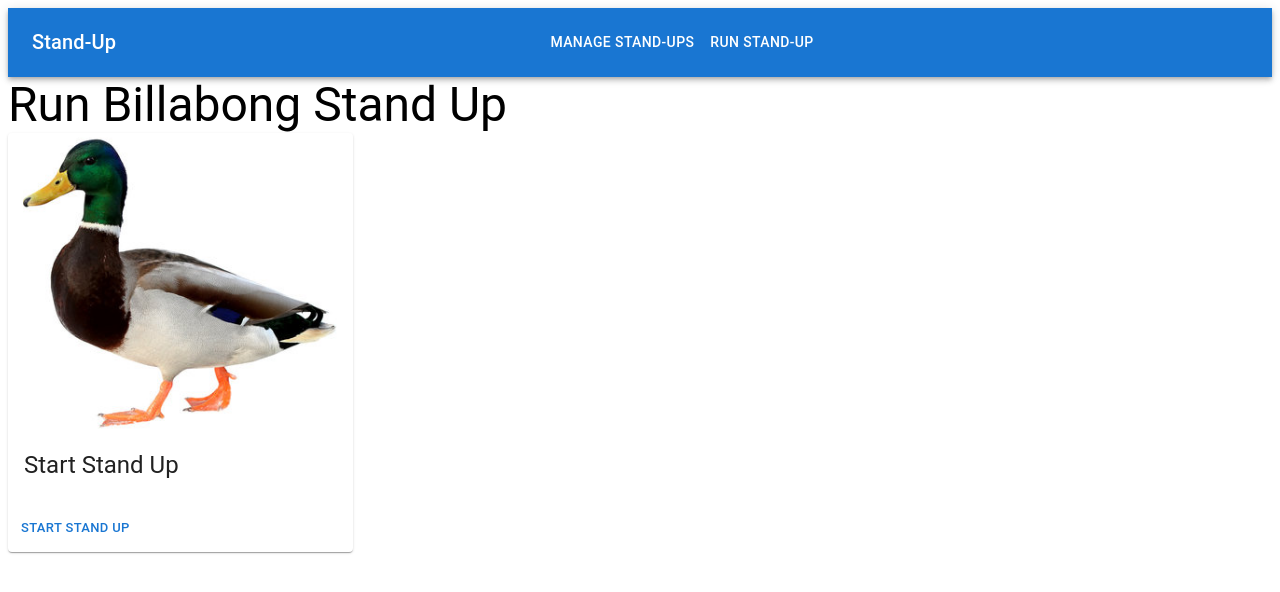
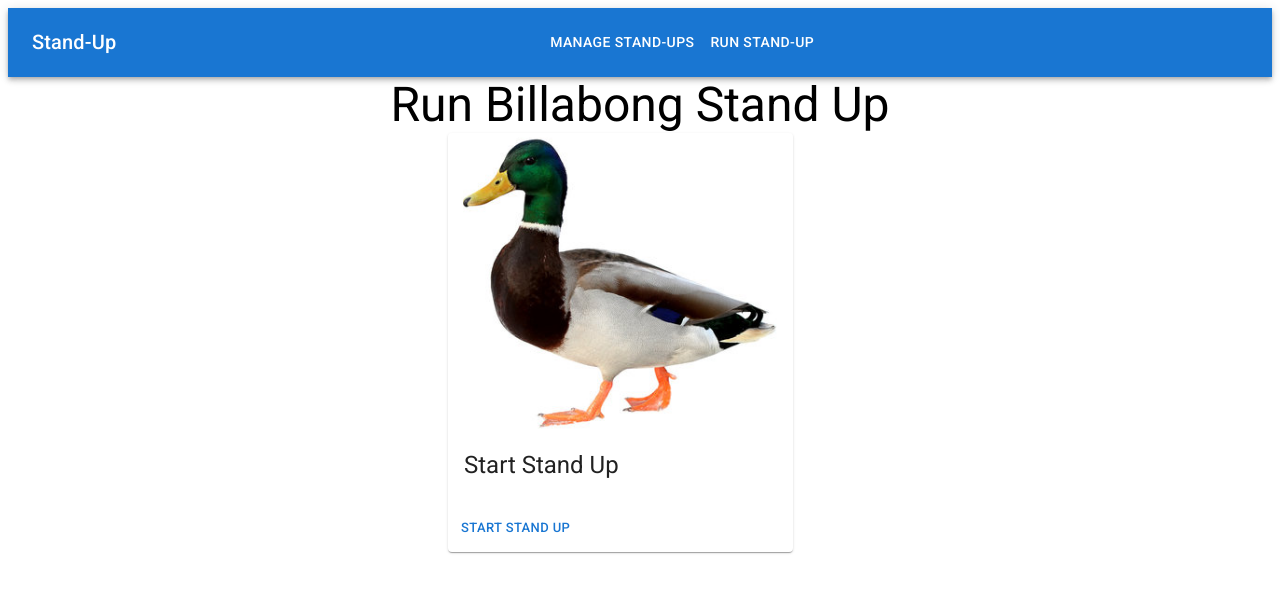
Before and after one commit to andrewlawrenceaus/react-stand-up-app, a React (Create React App) app: page / in a window 1280 px wide. Both pictures are taken after a click on the button "RUN STAND-UP". Shown: the top 592 px of the page. Built offline with nearby package versions, Linux system fonts and the light colour scheme.

Commit message:
Fixed layout of run standups page

```diff
--- a/package.json
+++ b/package.json
@@ -5,6 +5,7 @@
   "dependencies": {
     "@emotion/react": "^11.11.1",
     "@emotion/styled": "^11.11.0",
+    "@fontsource/roboto": "^5.0.8",
     "@mui/icons-material": "^5.14.3",
     "@mui/material": "^5.14.3",
     "react": "^18.2.0",
--- a/src/App.js
+++ b/src/App.js
@@ -1,38 +1,59 @@
-import { React, useState } from 'react';
-import ManageStandUp from './components/manage-stand-up/ManageStandUp';
-import RunStandUp from './components/run-stand-up/RunStandUp';
-import Header from './components/header/Header';
-
+import { React, useState } from "react";
+import ManageStandUp from "./components/manage-stand-up/ManageStandUp";
+import RunStandUp from "./components/run-stand-up/RunStandUp";
+import Header from "./components/header/Header";
+import { Container } from "@mui/material";
+import "@fontsource/roboto/300.css";
+import "@fontsource/roboto/400.css";
+import "@fontsource/roboto/500.css";
+import "@fontsource/roboto/700.css";
 
 const App = () => {
-
   const defaultStandUps = new Map();
-    defaultStandUps.set(
-        'Billabong', ['Andrew L', 'Anthony'
-        , 'Evan', 'Jono', 'Kathleen', 'Kane', 'Sam', 'Nik', 'Tim', 'Nikunj',
-        'Andrew B', 'Tanvi', 'Grant', 'Sharon', 'David']);
-    defaultStandUps.set(
-        'Soledad', ['Sharon', 'Keerthi', 'Chris']);
+  defaultStandUps.set("Billabong", [
+    "Andrew L",
+    "Anthony",
+    "Evan",
+    "Jono",
+    "Kathleen",
+    "Kane",
+    "Sam",
+    "Nik",
+    "Tim",
+    "Nikunj",
+    "Andrew B",
+    "Tanvi",
+    "Grant",
+    "Sharon",
+    "David",
+  ]);
+  defaultStandUps.set("Soledad", ["Sharon", "Keerthi", "Chris"]);
 
   const [standUps, setStandUps] = useState(defaultStandUps);
-    const [activeStandUp, setActiveStandUp] = useState('Billabong');
-    const [activePage, setActivePage] = useState('Manage Stand-Ups');
+  const [activeStandUp, setActiveStandUp] = useState("Billabong");
+  const [activePage, setActivePage] = useState("Manage Stand-Ups");
 
-    const pageButtonClickHandler = page => {
+  const pageButtonClickHandler = (page) => {
     setActivePage(page);
     console.log(page);
-    }
+  };
   return (
     <div>
       <Header onPageButtonClick={pageButtonClickHandler}></Header>
-            {activePage === 'Manage Stand-Ups' ?
-                <ManageStandUp standUps={standUps}
+      <Container>
+        {activePage === "Manage Stand-Ups" ? (
+          <ManageStandUp
+            standUps={standUps}
             setStandUps={setStandUps}
-                    setActiveStandUp={setActiveStandUp}></ManageStandUp>
-                :
-                <RunStandUp standUp={standUps.get(activeStandUp)}
-                    activeStandUp={activeStandUp}></RunStandUp>
-            }
+            setActiveStandUp={setActiveStandUp}
+          ></ManageStandUp>
+        ) : (
+          <RunStandUp
+            standUp={standUps.get(activeStandUp)}
+            activeStandUp={activeStandUp}
+          ></RunStandUp>
+        )}
+      </Container>
     </div>
   );
 };
--- a/src/components/run-stand-up/RunStandUp.js
+++ b/src/components/run-stand-up/RunStandUp.js
@@ -1,12 +1,15 @@
-import { React, useState } from 'react';
-import Typography from '@mui/material/Typography';
-import AttendeeCard from './AttendeeCard';
-import StartStandUpCard from './StartStandUpCard';
-import StandUpCompleteCard from './StandUpCompleteCard';
+import { React, useState } from "react";
+import Typography from "@mui/material/Typography";
+import AttendeeCard from "./AttendeeCard";
+import StartStandUpCard from "./StartStandUpCard";
+import StandUpCompleteCard from "./StandUpCompleteCard";
+import { Grid } from "@mui/material";
 
 export default function RunStandUp(props) {
-  const [standUpAttendees, setStandUpAttendees] = useState(initialiseStandUpAttendees(props.standUp));
-  const [standUpStatus, setStandUpStatus] = useState('Ready');
+  const [standUpAttendees, setStandUpAttendees] = useState(
+    initialiseStandUpAttendees(props.standUp)
+  );
+  const [standUpStatus, setStandUpStatus] = useState("Ready");
 
   const passDuckHandler = () => {
     let updatedAttendees = standUpAttendees.slice();
@@ -15,56 +18,75 @@ export default function RunStandUp(props) {
       setStandUpAttendees(updatedAttendees);
     } else {
       setStandUpAttendees(initialiseStandUpAttendees(props.standUp));
-      setStandUpStatus('Complete')
+      setStandUpStatus("Complete");
     }
-  }
+  };
   const lateAttendeeHandler = () => {
     let updatedAttendees = standUpAttendees.slice();
     let lateAttendee = updatedAttendees.splice(0, 1);
     updatedAttendees.push(...lateAttendee);
     setStandUpAttendees(updatedAttendees);
-  }
+  };
 
   const startStandUpHandler = () => {
-    setStandUpStatus('In Progress');
-  }
+    setStandUpStatus("In Progress");
+  };
 
   const resetStandUpHandler = () => {
-    setStandUpStatus('Ready');
-  }
+    setStandUpStatus("Ready");
+  };
 
   return (
-    <>
-      <Typography variant="h3" component="div" sx={{ flexGrow: 1 }}>
+    <Grid container>
+      <Grid item xs={12} display="flex" justifyContent="center" alignItems="center">
+        <Typography align="center" variant="h3" component="div" sx={{ flexGrow: 1 }}>
           Run {props.activeStandUp} Stand Up
         </Typography>
+      </Grid>
+    <Grid item xs={4} />
+      <Grid item xs={4}>
         {(() => {
           switch (standUpStatus) {
-          case 'Ready':
-            return <StartStandUpCard startStandUpHandler={startStandUpHandler}></StartStandUpCard>
-          case 'In Progress':
-            return <AttendeeCard attendee={standUpAttendees[0]}
+            case "Ready":
+              return (
+                <StartStandUpCard
+                  startStandUpHandler={startStandUpHandler}
+                ></StartStandUpCard>
+              );
+            case "In Progress":
+              return (
+                <AttendeeCard
+                  attendee={standUpAttendees[0]}
                   passDuckHandler={passDuckHandler}
-              lateAttendeeHandler={lateAttendeeHandler}>
-            </AttendeeCard>
-          case 'Complete':
-            return <StandUpCompleteCard resetStandUpHandler={resetStandUpHandler}></StandUpCompleteCard>
+                  lateAttendeeHandler={lateAttendeeHandler}
+                ></AttendeeCard>
+              );
+            case "Complete":
+              return (
+                <StandUpCompleteCard
+                  resetStandUpHandler={resetStandUpHandler}
+                ></StandUpCompleteCard>
+              );
             default:
-            return null
+              return null;
           }
-      }
-      )()}
-    </>
-  )
+        })()}
+      </Grid>
+      <Grid item xs={4} />
+    </Grid>
+
+  );
 }
 
 const initialiseStandUpAttendees = (attendees) => {
   let standUpSessionAttendees = [];
   let attendeesToAdd = [...attendees];
   while (attendeesToAdd.length > 0) {
-    let randomAttendee = attendeesToAdd
-      .splice(Math.floor(Math.random() * attendeesToAdd.length), 1)
+    let randomAttendee = attendeesToAdd.splice(
+      Math.floor(Math.random() * attendeesToAdd.length),
+      1
+    );
     standUpSessionAttendees.push(...randomAttendee);
   }
   return standUpSessionAttendees;
-}
+};
```
Also changed, not shown: 1 other file (tests, documents, lock files or other folders). Lines whose indentation alone changed are shown as unchanged.
